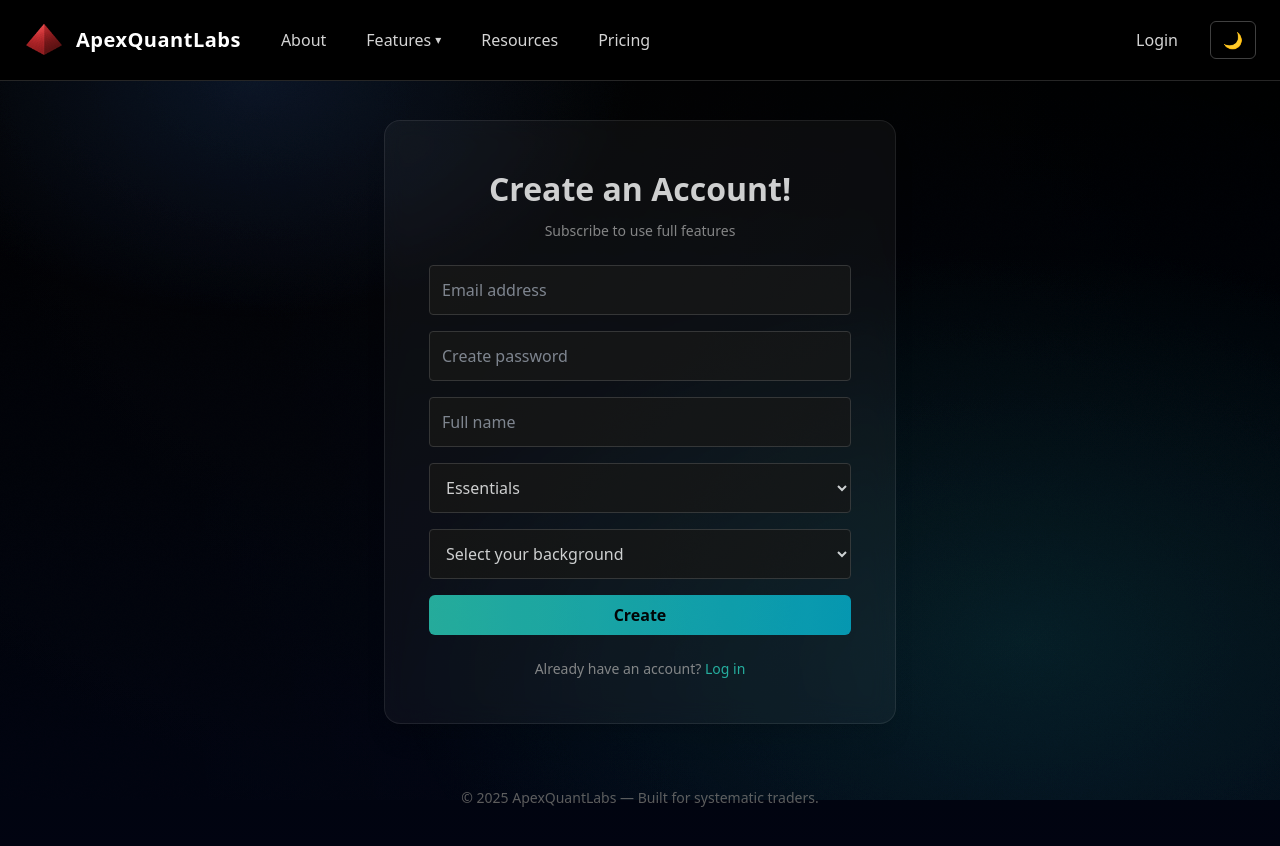
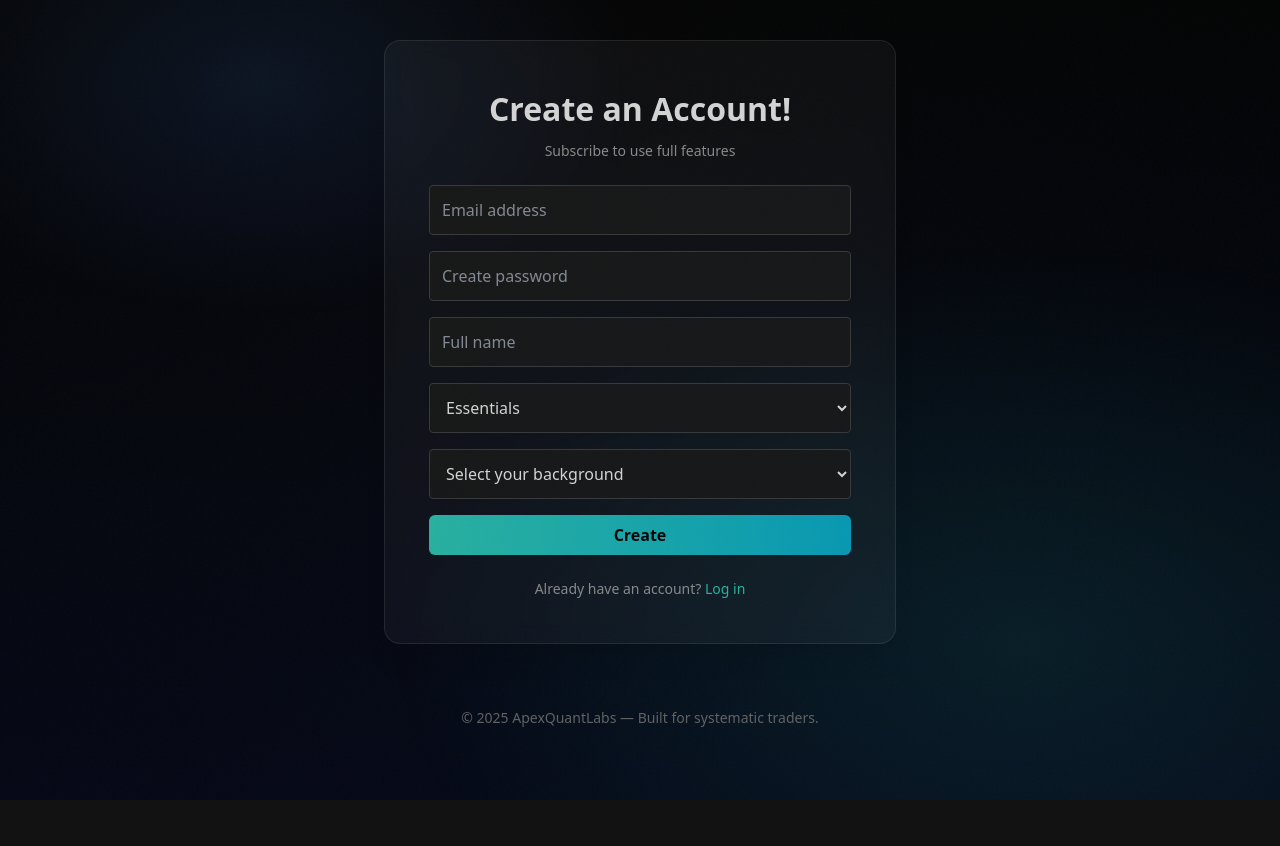
Before and after one commit to palitojendthen/apexlabs, a Next.js app in the folder frontend/: page /signup in a window 1280 px wide. Shown: the top 846 px of the page. After the commit the page ends 800 px from the top, so only its background shows below. Built offline with nearby package versions, Linux system fonts and the light colour scheme.

Commit message:
udpate login

```diff
--- a/frontend/app/layout.js
+++ b/frontend/app/layout.js
@@ -1,23 +1,50 @@
-import BackgroundFX from "./components/BackgroundFX";
+// import BackgroundFX from "./components/BackgroundFX";
+// import Navbar from "./components/Navbar";
+// import "./globals.css";
+// import Providers from "./providers";
+
+// export const metadata = {
+//   title: "ApexQuantLabs",
+//   description: "Quantitative Research & Backtesting Platform",
+// };
+
+// export default function RootLayout({ children }) {
+//   return (
+//     <html lang="en" suppressHydrationWarning>
+//       {/* base background only */}
+//       <body className="min-h-screen bg-white dark:bg-black text-black dark:text-white">
+//         <Providers>
+//           <BackgroundFX />
+//           <Navbar />
+//           <main className="pt-20">{children}</main>
+//         </Providers>
+//       </body>
+//     </html>
+//   );
+// }
+
+
+"use client";
+
+import { ThemeProvider } from "next-themes";
+import { usePathname } from "next/navigation";
 import Navbar from "./components/Navbar";
 import "./globals.css";
-import Providers from "./providers";
-
-export const metadata = {
-  title: "ApexQuantLabs",
-  description: "Quantitative Research & Backtesting Platform",
-};
 
 export default function RootLayout({ children }) {
+  const pathname = usePathname();
+
+  // Normalize and check all cases (handles trailing slashes and nested routes)
+  const hideNavbar =
+    pathname.startsWith("/login") || pathname.startsWith("/signup");
+
   return (
-    <html lang="en" suppressHydrationWarning>
-      {/* base background only */}
-      <body className="min-h-screen bg-white dark:bg-black text-black dark:text-white">
-        <Providers>
-          <BackgroundFX />
-          <Navbar />
-          <main className="pt-20">{children}</main>
-        </Providers>
+    <html lang="en">
+      <body className="transition-colors duration-300">
+        <ThemeProvider attribute="class" defaultTheme="dark">
+          {!hideNavbar && <Navbar />}
+          {children}
+        </ThemeProvider>
       </body>
     </html>
   );
--- a/frontend/app/signup/page.js
+++ b/frontend/app/signup/page.js
@@ -82,9 +82,6 @@ export default function SignupPage() {
                        dark:bg-neutral-900 dark:border-neutral-700 dark:text-white"
           >
             <option value="Essentials">Essentials</option>
-            <option value="Plus" disabled>
-              Plus 🔒 (coming soon)
-            </option>
           </select>
 
           {/* Background dropdown */}
@@ -97,9 +94,9 @@ export default function SignupPage() {
             <option value="">Select your background</option>
             <option>New to trading</option>
             <option>Actively manual trade</option>
-            <option>A data scientist looking to automate trade</option>
+            <option>A Data Scientist looking to automate trade</option>
             <option>Algorithmic trading experience</option>
-            <option>Quantitative researcher / developer</option>
+            <option>Quantitative Researcher/Developer</option>
           </select>
 
           <button
```
